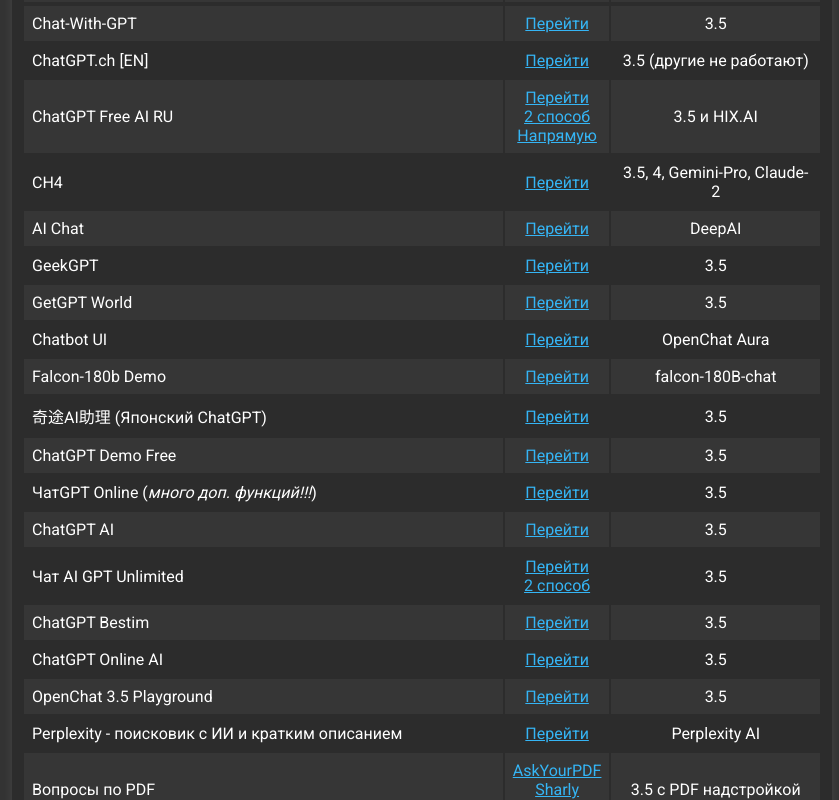
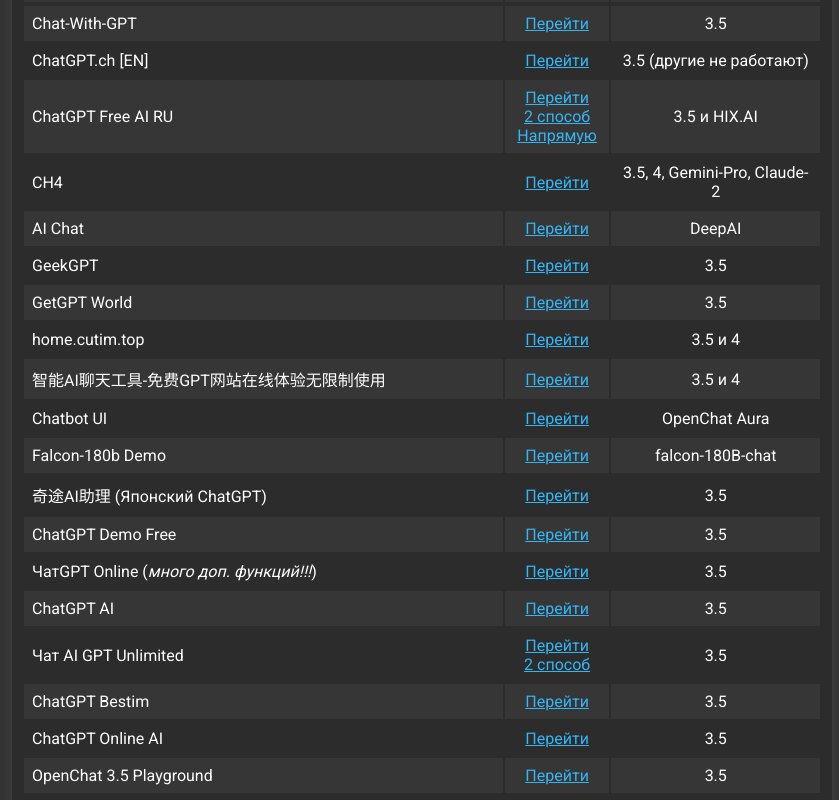
Before and after one commit to Zalexanninev15/AI-ChatGPT, a plain HTML site: page index.html in a window 1280 px wide. Shown: the part 934-1734 px from the top of the page, without its empty margins (218-1057 px from the left). Drawn offline with nearby package versions, Linux system fonts and the light colour scheme.

Commit message:
AI ChatGPT v2.3a (см. описание)
Изменения:
- Добавлены провайдеры "智能AI聊天工具-免费GPT网站在线体验无限制使用" и "home.cutim.top"

```diff
--- a/index.html
+++ b/index.html
@@ -145,7 +145,7 @@
         </svg>
         <br>
         <just_text style="font-size: 20px">Версия
-          от 9 января (v2.3)</just_text><br>
+          от 9 января (v2.3a)</just_text><br>
         <just_text style="font-size: 15px">Автор сайта <a href="https://github.com/Zalexanninev15"
             style="text-decoration: none">@Zalexanninev15</a> | <a
             href="https://github.com/Zalexanninev15/AI-ChatGPT/blob/main/LICENSE" style="text-decoration: none">GPL-3.0
@@ -351,6 +351,20 @@
               <a href="https://chat.getgpt.world/" target="_blank">Перейти</a>
             </td>
             <td>3.5</td>
+          </tr>
+          <tr>
+            <td style="text-align: left">home.cutim.top</td>
+            <td>
+              <a href="http://home.cutim.top/" target="_blank">Перейти</a>
+            </td>
+            <td>3.5 и 4</td>
+          </tr>
+          <tr>
+            <td style="text-align: left">智能AI聊天工具-免费GPT网站在线体验无限制使用</td>
+            <td>
+              <a href="https://chat.leadscloud.xyz/" target="_blank">Перейти</a>
+            </td>
+            <td>3.5 и 4</td>
           </tr>
           <tr>
             <td style="text-align: left">Chatbot UI</td>
```
